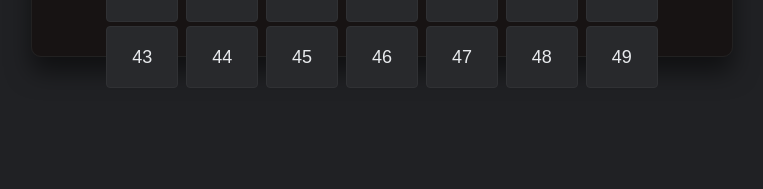
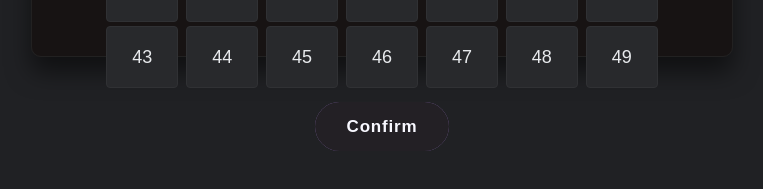
Before and after one commit to MarouBen/PHP-Lottery, a PHP site: page / in a window 1280 px wide. Shown: the part 611-800 px from the top of the page, without its empty margins (258-1021 px from the left). Run offline with PHP 8.4, Linux system fonts and the light colour scheme.

Commit message:
added a styled button

```diff
--- a/index.php
+++ b/index.php
@@ -15,6 +15,7 @@
         <?php for($i=1;$i<=49;$i++){ ?>
             <div class="num"><?=$i?></div>
         <?php } ?>
+        <button><span>Confirm</span></button>
     </div>
 </body>
 </html>
--- a/style.css
+++ b/style.css
@@ -42,3 +42,56 @@ body{
 .selected {
     background-color: #8c6db6;
 }
+
+button {
+    outline: none;
+    cursor: pointer;
+    border: none;
+    padding: 0.9rem 2rem;
+    margin:12px 0;
+    font-family: inherit;
+    font-size: inherit;
+    position: relative;
+    display: inline-block;
+    letter-spacing: 0.05rem;
+    font-weight: 700;
+    font-size: 17px;
+    border-radius: 500px;
+    overflow: hidden;
+    background: #8c6db6;
+    color: ghostwhite;
+}
+
+button span {
+    position: relative;
+    z-index: 10;
+    transition: color 0.4s;
+
+}
+
+button:hover span {
+    color: black;
+}
+
+button::before,
+button::after {
+    position: absolute;
+    top: 0;
+    left: 0;
+    width: 100%;
+    height: 100%;
+    z-index: 0;
+    box-shadow: 0 5px 15px rgba(0, 0, 0, 0.308);
+}
+
+button::before {
+    content: "";
+    background: #232025;
+    width: 120%;
+    left: -10%;
+    transform: skew(30deg);
+    transition: transform 0.4s cubic-bezier(0.3, 1, 0.8, 1);
+}
+button:hover::before {
+    transform: translate3d(100%, 0, 0);
+}
```
